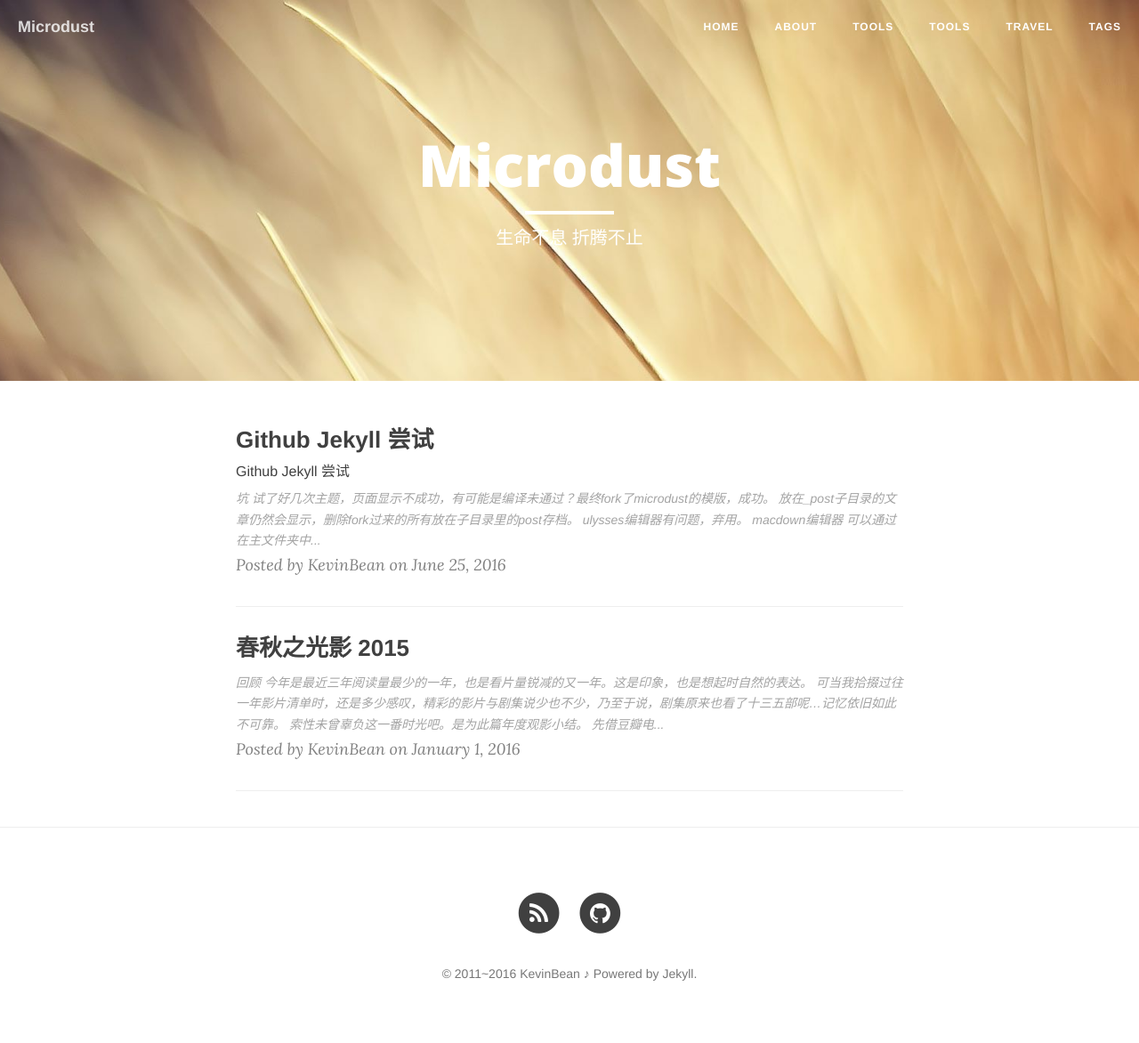
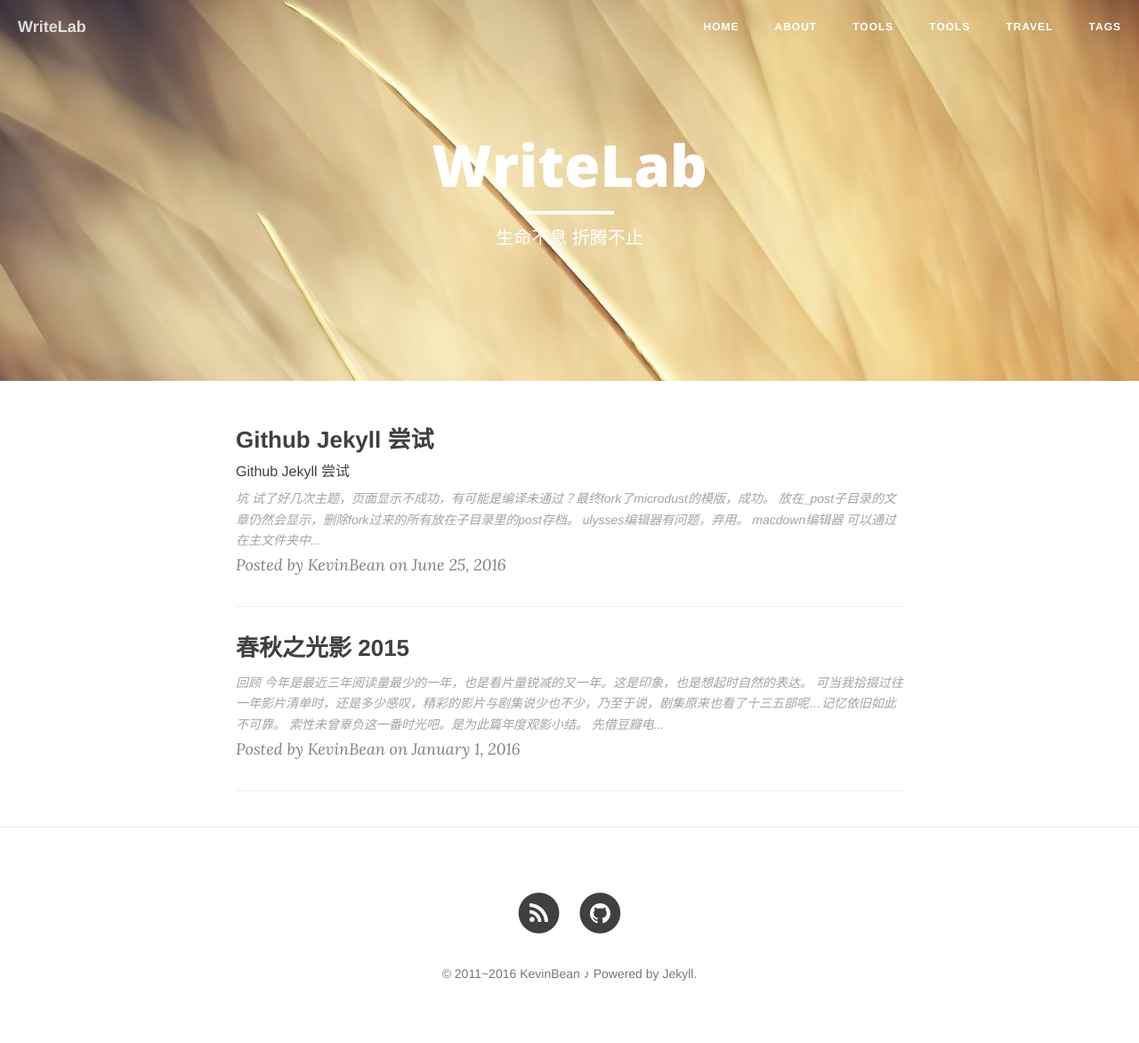
Before and after one commit to KevinBean/KevinBean.github.io.old, a Jekyll site: the page built from index.html, in a window 1280 px wide. Shown: the whole page at 89% size. Built offline with Jekyll 4.4.1, drawn with Linux system fonts in a browser that asks for light colours; nearby versions of some CDN libraries; the list of posts is cut into pages by our own code.

Commit message:
站名修改为write lab

```diff
--- a/_config.yml
+++ b/_config.yml
@@ -1,5 +1,5 @@
 # Site settings
-title: Microdust
+title: WriteLab
 header-img: "img/autumn2.jpg"
 tagline: "吉光片羽"
 description: "生命不息 折腾不止"
```
